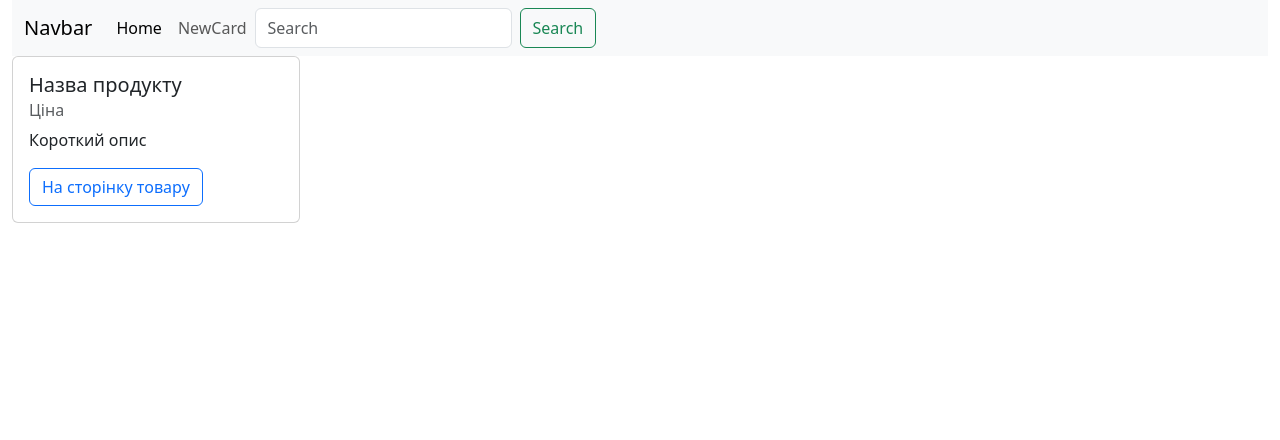
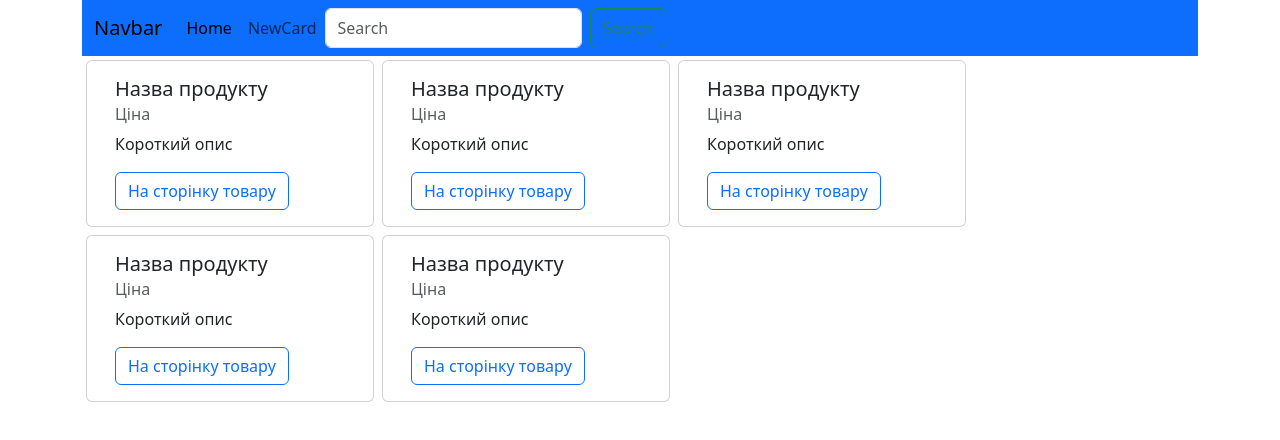
Before and after one commit to FireArtist1902/LabShop, a plain HTML site: page index.html in a window 1280 px wide. Drawn offline with nearby package versions, Linux system fonts and the light colour scheme.

Commit message:
home page start

```diff
--- a/index.html
+++ b/index.html
@@ -11,9 +11,9 @@
     <title>LabShop</title>
   </head>
   <body>
-    <div class="container-fluid">
+    <div class="container">
       <header>
-        <nav class="navbar navbar-expand-lg bg-body-tertiary">
+        <nav class="navbar navbar-expand-lg bg-primary">
           <div class="container-fluid">
             <a class="navbar-brand" href="#">Navbar</a>
             <button
@@ -56,12 +56,46 @@
         </nav>
       </header>
       <main>
-        <div class="card" style="width: 18rem;">
-          <div class="card-body">
-            <h5 class="card-title">Назва продукту</h5>
-            <h6 class="card-subtitle mb-2 text-body-secondary">Ціна</h6>
-            <p class="card-text">Короткий опис</p>
-            <a href="cardView.html" class="btn btn-outline-primary">На сторінку товару</a>
+        <div class="container row">
+          <div class="card col-sm-12 col-md-6 col-lg-4 m-1" style="width: 18rem;">
+            <div class="card-body">
+              <h5 class="card-title">Назва продукту</h5>
+              <h6 class="card-subtitle mb-2 text-body-secondary">Ціна</h6>
+              <p class="card-text">Короткий опис</p>
+              <a href="cardView.html" class="btn btn-outline-primary">На сторінку товару</a>
+            </div>
+          </div>
+          <div class="card col-sm-12 col-md-6 col-lg-4 m-1" style="width: 18rem;">
+            <div class="card-body">
+              <h5 class="card-title">Назва продукту</h5>
+              <h6 class="card-subtitle mb-2 text-body-secondary">Ціна</h6>
+              <p class="card-text">Короткий опис</p>
+              <a href="cardView.html" class="btn btn-outline-primary">На сторінку товару</a>
+            </div>
+          </div>
+          <div class="card col-sm-12 col-md-6 col-lg-4 m-1" style="width: 18rem;">
+            <div class="card-body">
+              <h5 class="card-title">Назва продукту</h5>
+              <h6 class="card-subtitle mb-2 text-body-secondary">Ціна</h6>
+              <p class="card-text">Короткий опис</p>
+              <a href="cardView.html" class="btn btn-outline-primary">На сторінку товару</a>
+            </div>
+          </div>
+          <div class="card col-sm-12 col-md-6 col-lg-4 m-1" style="width: 18rem;">
+            <div class="card-body">
+              <h5 class="card-title">Назва продукту</h5>
+              <h6 class="card-subtitle mb-2 text-body-secondary">Ціна</h6>
+              <p class="card-text">Короткий опис</p>
+              <a href="cardView.html" class="btn btn-outline-primary">На сторінку товару</a>
+            </div>
+          </div>
+          <div class="card col-sm-12 col-md-6 col-lg-4 m-1" style="width: 18rem;">
+            <div class="card-body">
+              <h5 class="card-title">Назва продукту</h5>
+              <h6 class="card-subtitle mb-2 text-body-secondary">Ціна</h6>
+              <p class="card-text">Короткий опис</p>
+              <a href="cardView.html" class="btn btn-outline-primary">На сторінку товару</a>
+            </div>
           </div>
         </div>
       </main>
```
